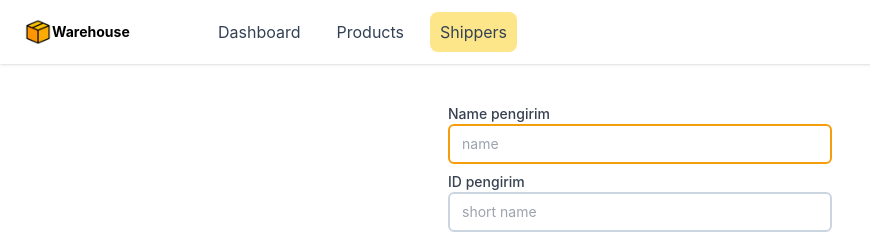
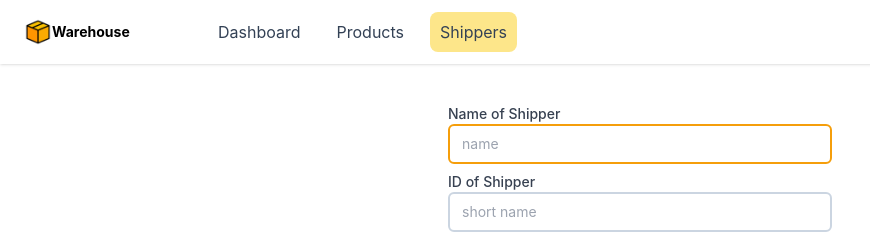
Before and after one commit to jbanes/warehouse-management-frontend, a Vue app: page /pengirim/create in a window 1280 px wide. Shown: the top 238 px of the page, without its empty margins (0-870 px from the left). Built offline with nearby package versions, Linux system fonts and the light colour scheme; a web font is replaced by a local one.

Commit message:
Translated titles in Create.vue

```diff
--- a/src/views/pengirim/Create.vue
+++ b/src/views/pengirim/Create.vue
@@ -36,7 +36,7 @@ const saveShipper = async () => {
         <div class="mt-10">
             <form @submit.prevent="saveShipper" class="max-w-sm mx-auto">
                 <div class="mb-2">
-                    <label for="name" class="block text-sm font-medium text-gray-700">Name pengirim</label>
+                    <label for="name" class="block text-sm font-medium text-gray-700">Name of Shipper</label>
                     <input
                         v-model="form.name"
                         type="text"
@@ -49,7 +49,7 @@ const saveShipper = async () => {
                     <span v-if="error.name" class="text-sm text-rose-500">{{ error.name }}</span>
                 </div>
                 <div class="mb-2">
-                    <label for="code" class="block text-sm font-medium text-gray-700">ID pengirim</label>
+                    <label for="code" class="block text-sm font-medium text-gray-700">ID of Shipper</label>
                     <input
                         v-model="form.shortName"
                         type="text"
```
